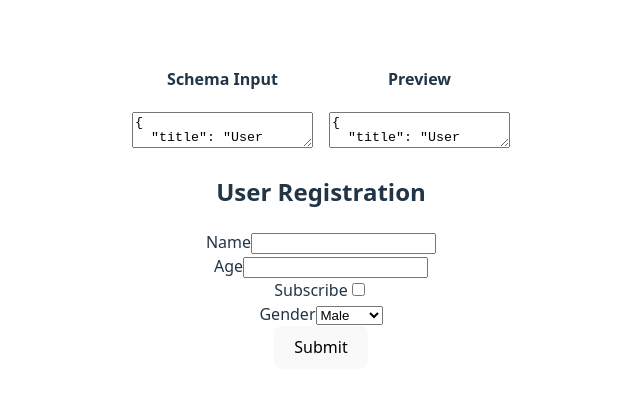
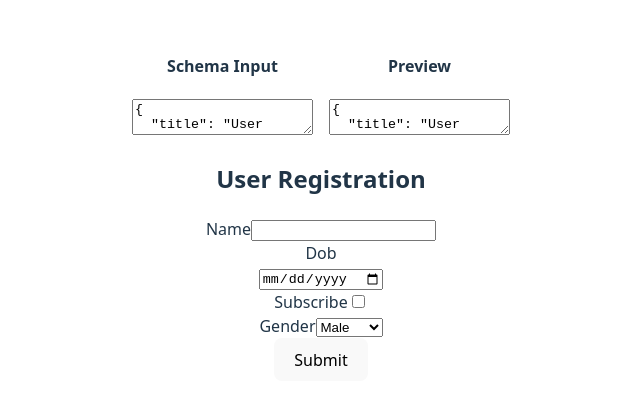
Before and after one commit to theVinesh/form_renderer, a React (Vite) app: page / in a window 1280 px wide. Shown: the part 193-598 px from the top of the page, without its empty margins (319-959 px from the left). Built offline with nearby package versions, Linux system fonts and the light colour scheme.

Commit message:
Add DateField component and integrate date input in DynamicForm

```diff
--- a/src/App.tsx
+++ b/src/App.tsx
@@ -8,8 +8,8 @@ function App() {
     const defaultSchema: Schema = {
         title: "User Registration",
         fields: [
-            {label: "Name", type: "text", name: "name", required: true},
-            {label: "Age", type: "number", name: "age"},
+            {label: "Name", type: "text", name: "name"},
+            {label: "Dob", type: "date", name: "dob", required: true},
             {label: "Subscribe", type: "checkbox", name: "subscribe"},
             {
                 label: "Gender",
--- /dev/null
+++ b/src/components/DateField.tsx
@@ -0,0 +1,22 @@
+function DateField(
+    {id, label, value, onChange, error}: {
+        id: string,
+        label: string,
+        value: string,
+        onChange: (value: string) => void,
+        error: string
+    }
+) {
+    return <div>
+        <input
+            type="date"
+            id={id}
+            name={label}
+            value={value}
+            onChange={event => onChange(event.target.value)}
+        />
+        {error && <span className="error-message">{error}</span>}
+    </div>
+}
+
+export default DateField;
--- a/src/components/DynamicForm.tsx
+++ b/src/components/DynamicForm.tsx
@@ -1,22 +1,39 @@
 import type {Field} from "../types/Schema.ts";
 import {useCallback, useState} from "react";
 import {useSchemaParser} from "../hooks/useSchemaParser.ts";
+import DateField from "./DateField.tsx";
 
 function DynamicForm({schemaText}: { schemaText: string }) {
     const [schema, schemaError] = useSchemaParser(schemaText)
-    const [formData, setFormData] = useState<Record<string, string | number | boolean>>({});
+    const [formData, setFormData] = useState<Record<string, any>>({});
+    const [errors, setErrors] = useState<Record<string, any>>({});
     const [submittedData, setSubmittedData] = useState<string | null>(null);
 
     const handleChange = (fieldName: string, value: any) => {
+        console.log(`${fieldName} is changing`)
         setFormData((prevData) => ({
             ...prevData,
             [fieldName]: value
         }))
     }
 
+    const validateForm = () => {
+        const errors: Record<string, any> = {};
+        schema?.fields.forEach((field) => {
+            if (field.required && !formData[field.name]) {
+                errors[field.name] = `${field.label} is required`;
+            }
+        });
+        return errors;
+    }
+
     const handleSubmit = (event: React.FormEvent<HTMLFormElement>) => {
         event.preventDefault();
-        setSubmittedData(JSON.stringify(formData, null, 2));
+        const validationErrors = validateForm();
+        setErrors(validationErrors);
+        if (Object.keys(validationErrors).length === 0) {
+            setSubmittedData(JSON.stringify(formData, null, 2));
+        }
     }
 
 
@@ -68,8 +85,13 @@ function DynamicForm({schemaText}: { schemaText: string }) {
                     value={formData[field.name] || ''}
                     onChange={event => handleChange(field.name, event.target.value)}
                 />
-            /* case "date":
-                 return <input type="date" id={field.name} name={field.name}/>*/
+            case "date":
+                return <DateField id={field.name}
+                                  label={field.label}
+                                  value={formData[field.name] || ''}
+                                  onChange={(value) => handleChange(field.name, value)}
+                                  error={errors[field.name] || ''}
+                />
             // todo multiselect
             default:
                 return <input type="text" id={field.name} name={field.name} value={formData[field.name] || ''}/>
```
